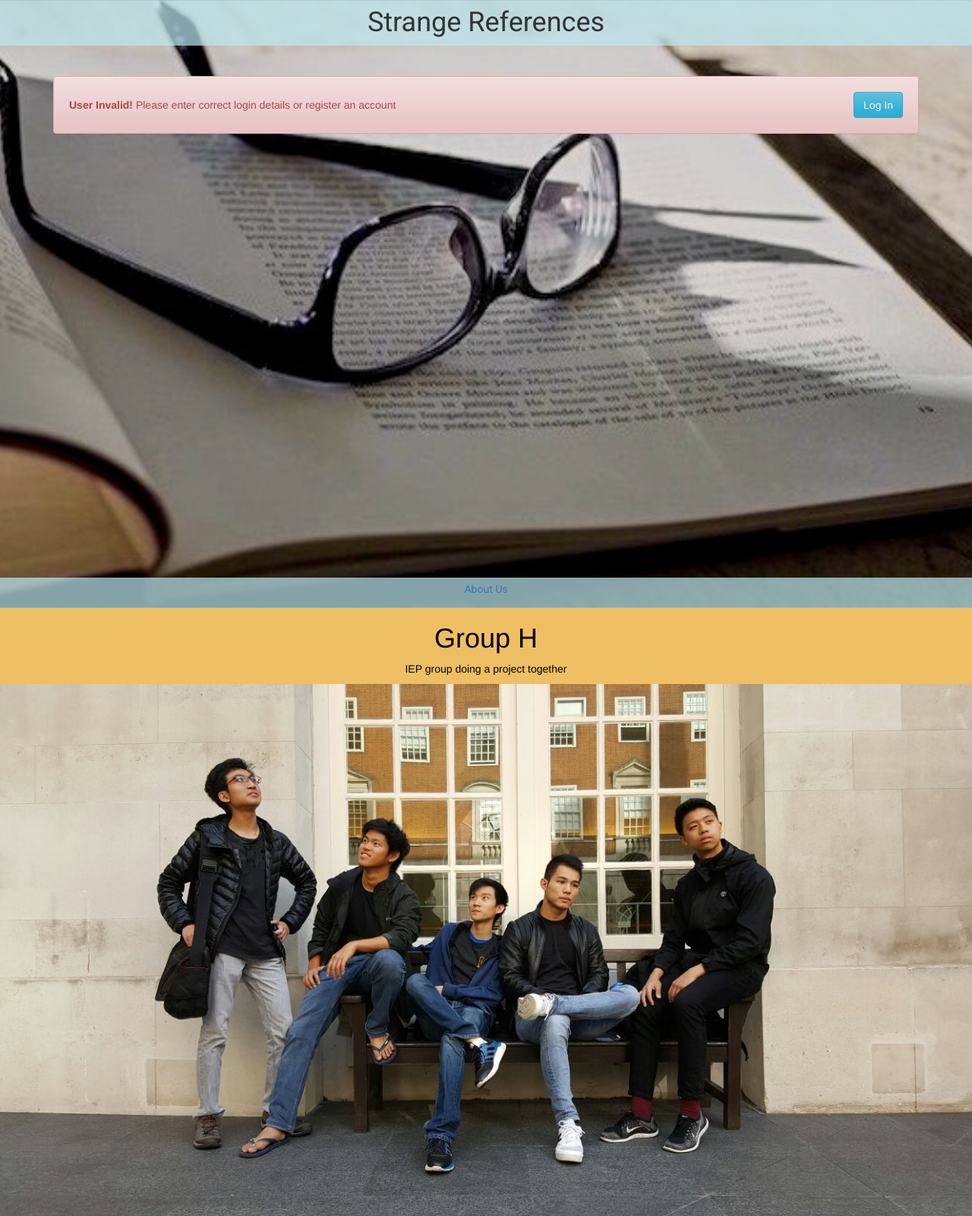
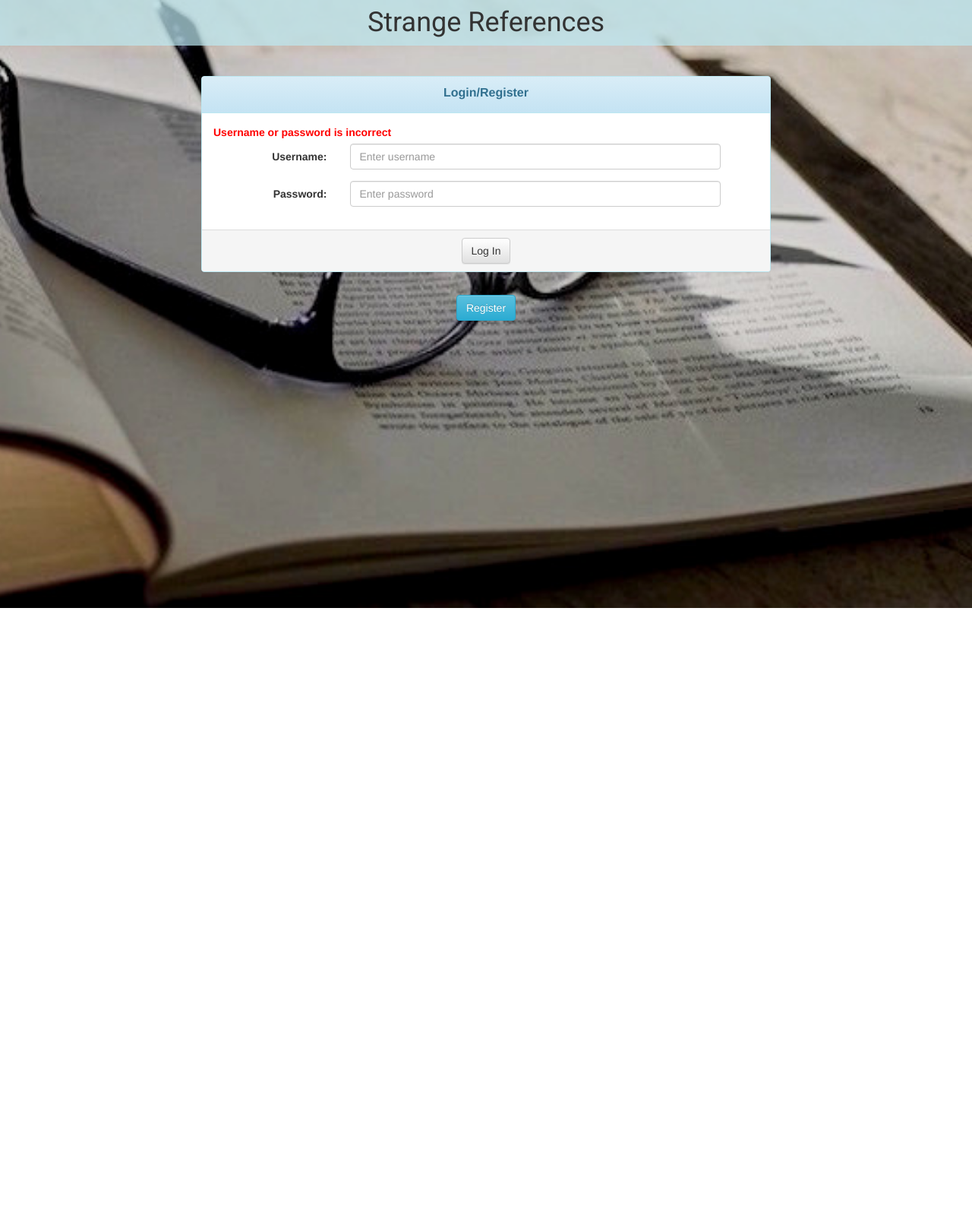
Before and after one commit to ryantantiern/strange-references, a Django app: a page that uses strange_references/views.py in a window 1280 px wide. Shown: the whole page at 76% size. After the commit the page ends 800 px from the top, so only its background shows below. Run offline with Django 3.2, Linux system fonts and the light colour scheme; some libraries are stand-ins or nearby versions.

Commit message:
Change login design

```diff
--- a/strange_references/static/hover/hover.css
+++ b/strange_references/static/hover/hover.css
@@ -1921,16 +1921,16 @@
   vertical-align: middle;
   -webkit-transform: perspective(1px) translateZ(0);
   transform: perspective(1px) translateZ(0);
-  box-shadow: 0 0 1px transparent;
+  box-shadow: 0 0 2px transparent;
   -webkit-transition-duration: 0.3s;
   transition-duration: 0.3s;
   -webkit-transition-property: box-shadow;
   transition-property: box-shadow;
-  box-shadow: inset 0 0 0 1px #c4eafd, 0 0 1px transparent;
+  box-shadow: inset 0 0 0 2px #c4eafd, 0 0 2px transparent;
   /* Hack to improve aliasing on mobile/tablet devices */
 }
 .hvr-border-fade:hover, .hvr-border-fade:focus, .hvr-border-fade:active {
-  box-shadow: inset 0 0 0 1px #2098D1, 0 0 1px transparent;
+  box-shadow: inset 0 0 0 2px #2098D1, 0 0 2px transparent;
   /* Hack to improve aliasing on mobile/tablet devices */
 }
 
--- a/strange_references/templates/strange_references/login.html
+++ b/strange_references/templates/strange_references/login.html
@@ -23,33 +23,33 @@
 			}
 		</style>
 
-		<script type="text/javascript">
-			var reg = false;
-			function registerToggle() {
-				if (reg==false) {
-					$('#form').attr("action", "{% url 'strange_references:register' %}");
-					reg=true;
-				}
-				else {
-					$('#form').attr("action", "{% url 'strange_references:authenticate' %}");
-					reg=false;
-				}
-			}
-			var scroll = false;
-			function aboutScroll() {
-				if (scroll == false) {
-					window.scrollTo(0,window.innerHeight);
-                    document.getElementById('about-us-link').text = 'Login';
-					scroll = true;
-				}
-				else {
-					window.scrollTo(0,0);
-                    document.getElementById('about-us-link').text = 'About Us';
-					scroll = false;
-				}
-
-			}
-		</script>
+{#		<script type="text/javascript">#}
+{#			var reg = false;#}
+{#			function registerToggle() {#}
+{#				if (reg==false) {#}
+{#					$('#form').attr("action", "{% url 'strange_references:register' %}");#}
+{#					reg=true;#}
+{#				}#}
+{#				else {#}
+{#					$('#form').attr("action", "{% url 'strange_references:authenticate' %}");#}
+{#					reg=false;#}
+{#				}#}
+{#			}#}
+{#			var scroll = false;#}
+{#			function aboutScroll() {#}
+{#				if (scroll == false) {#}
+{#					window.scrollTo(0,window.innerHeight);#}
+{#                    document.getElementById('about-us-link').text = 'Login';#}
+{#					scroll = true;#}
+{#				}#}
+{#				else {#}
+{#					window.scrollTo(0,0);#}
+{#                    document.getElementById('about-us-link').text = 'About Us';#}
+{#					scroll = false;#}
+{#				}#}
+{#					#}
+{#			}#}
+{#		</script>#}
 
 </head>
 
@@ -64,22 +64,27 @@
                         <form class="form-horizontal" id="form" action="{% url 'strange_references:authenticate' %}" method="post">
                             <div class="panel-body">
                                 {% csrf_token %}
+                                {% if error_msg %}
                                     <div class="row">
-                                    {% if pwd_error %}
-                                        <div class="col-sm-12"><p style="color: red;">{{ pwd_error }}</p></div>
+                                        <div class="col-sm-12"><label style="color: red;">{{ error_msg }}</label></div>
+                                    </div>
                                 {% endif %}
                                 <!-- USERNAME -->
                                 <div class="form-group">
+                                    <div class="row">
                                         <label class="control-label col-sm-3" for="email">Username:</label>
                                         <div class="col-sm-8">
                                             <input type="text" class="form-control" name="uname" placeholder="Enter username" required>
                                         </div>
                                     </div>
+                                </div>
                                 <!-- PASSWORD -->
                                 <div class="form-group">
+                                    <div class="row">
                                         <label class="control-label col-sm-3" for="pwd">Password:</label>
                                         <div class="col-sm-8">
                                             <input type="password" class="form-control" name="pwd" placeholder="Enter password" required>
+                                        </div>
                                     </div>
                                 </div>
 
@@ -87,28 +92,35 @@
                                 <div class="collapse" id="collapse-register">
                                     <!-- CONFIRM PASSWORD -->
                                     <div class="form-group " id="demo">
+                                        <div class="row">
                                             <label class="control-label col-sm-3" for="pwd2">Confirm Password:</label>
                                             <div class="col-sm-8">
                                                 <input type="password" class="form-control" name="pwd2" placeholder="Confirm password">
                                             </div>
                                         </div>
+                                    </div>
 
                                     <!-- FIRST NAME -->
                                     <div class="form-group">
+                                        <div class="row">
                                             <label class="control-label col-sm-3" for="fname">First name:</label>
                                             <div class="col-sm-8">
                                                 <input type="text" class="form-control" name="fname" placeholder="Enter first name">
                                             </div>
                                         </div>
+                                    </div>
                                     <!-- LAST NAME -->
                                     <div class="form-group">
+                                        <div class="row">
                                             <label class="control-label col-sm-3" for="lname">Last name:</label>
                                             <div class="col-sm-8">
                                                 <input type="text" class="form-control" name="lname" placeholder="Enter last name">
                                             </div>
                                         </div>
+                                    </div>
                                     <!-- EMAIL -->
                                     <div class="form-group">
+                                        <div class="row">
                                             <label class="control-label col-sm-3" for="email">Email:</label>
                                             <div class="col-sm-8">
                                                 <input type="email" class="form-control" name="email" placeholder="Enter email">
@@ -122,28 +134,27 @@
                             </div>
                         </form>
                     </div>
-                    <p style="text-align: center; color: white;">
-                        Not registered click here to register! <br>
+                    <p style="text-align: center; color: white; margin-bottom: 50px;">
                         <button style="margin-top: 10px" data-toggle="collapse" data-target="#collapse-register" class="btn btn-info" onclick="registerToggle()" >Register</button>
                     </p>
                 </div>
             </div>
         </div>
 
-        <!-- <footer class="navbar-fixed-bottom" id="footer-banner"> -->
-        	<div class="navbar-fixed-bottom" id="footer-banner">
-        		<a id="about-us-link" onclick="aboutScroll()">About Us</a>
-        	</div>
-
-        <!-- </footer> -->
-
-        <div id="about-us">
-        	<h1 id="about-us-title">Group H</h1>
-        	<div class="container">
-        		<p id="about-us-text">IEP group doing a project together</p>
-        	</div>
-        	<img id='about-img' style="width: 100vw" src="{% static 'img/group-photo.jpeg' %}"/>
-        </div>
+{#        <!-- <footer class="navbar-fixed-bottom" id="footer-banner"> -->#}
+{#        	<div class="navbar-fixed-bottom" id="footer-banner" style="margin-top: 50px;">#}
+{#        		<a id="about-us-link" onclick="aboutScroll()">About Us</a>#}
+{#        	</div>#}
+{##}
+{#        <!-- </footer> -->#}
+{##}
+{#        <div id="about-us">#}
+{#        	<h1 id="about-us-title">Group H</h1>#}
+{#        	<div class="container">#}
+{#        		<p id="about-us-text">IEP group doing a project together</p>#}
+{#        	</div>#}
+{#        	<img id='about-img' style="width: 100vw" src="{% static 'img/group-photo.jpeg' %}"/>#}
+{#        </div>#}
 
 
     </body>
--- a/strange_references/views.py
+++ b/strange_references/views.py
@@ -32,8 +32,10 @@ def authenticate(request):
         auth.login(request, user)
         return HttpResponseRedirect('dashboard')
     else:
-        context = {}
-        return render(request, 'strange_references/invalid.html', context)
+        context = {
+            'error_msg':"Username or password is incorrect"
+        }
+        return render(request, 'strange_references/login.html', context)
 
 def register(request):
     username = request.POST.get('uname')
@@ -46,11 +48,11 @@ def register(request):
         context = {
             'error_msg':'Email already in use',
         }
-        return render(request, 'strange_references/register.html', context)
+        return render(request, 'strange_references/login.html', context)
     # if passwords do not match
     elif password != password1:
         context = {
-            'pwd_error': 'The two passwords entered did not match please try registering again',
+            'error_msg': 'The two passwords entered did not match please try registering again',
         }
         return render(request,'strange_references/login.html', context)
     # otherwise add user to db
```
Lines whose indentation alone changed are shown as unchanged.
